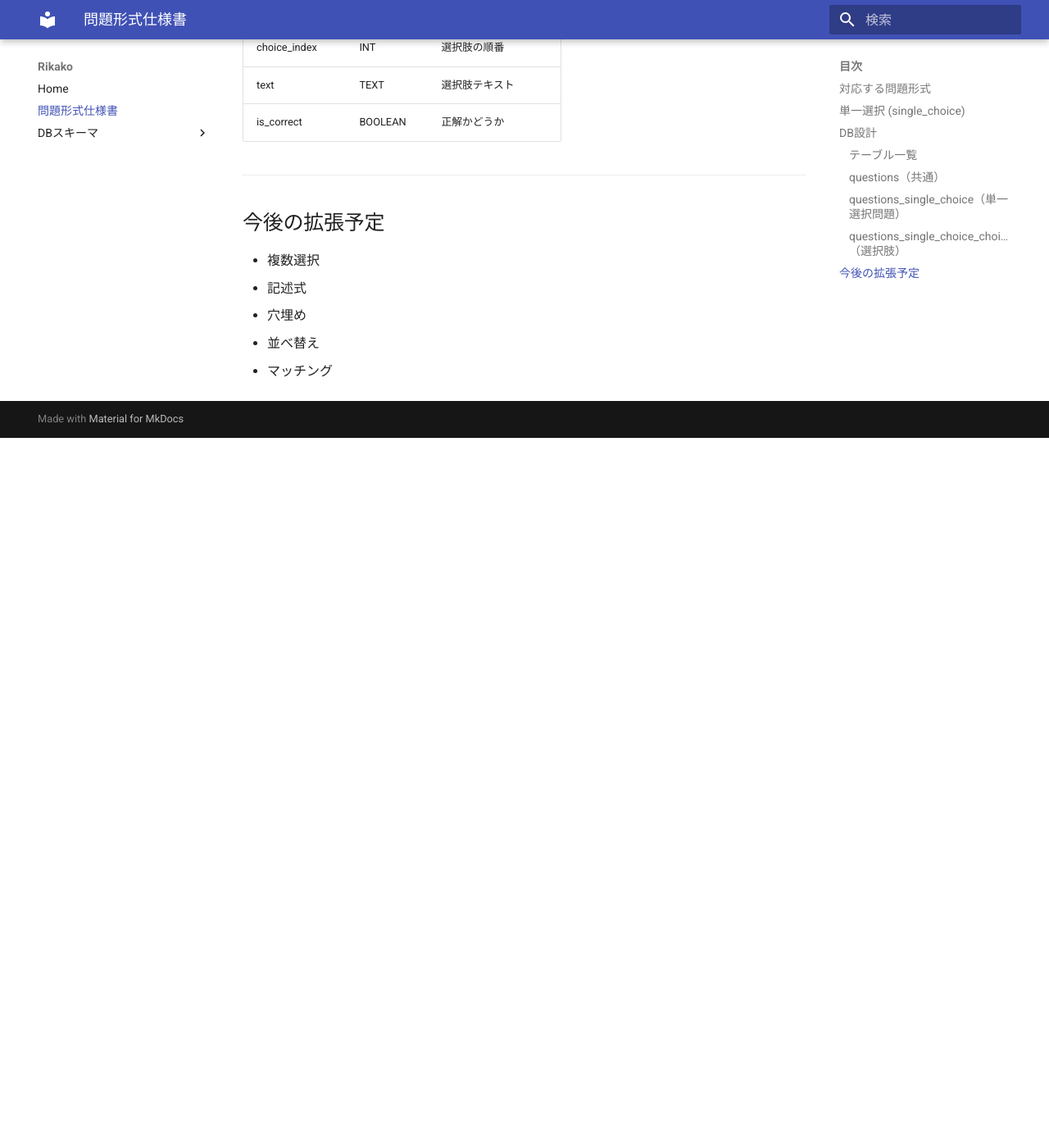
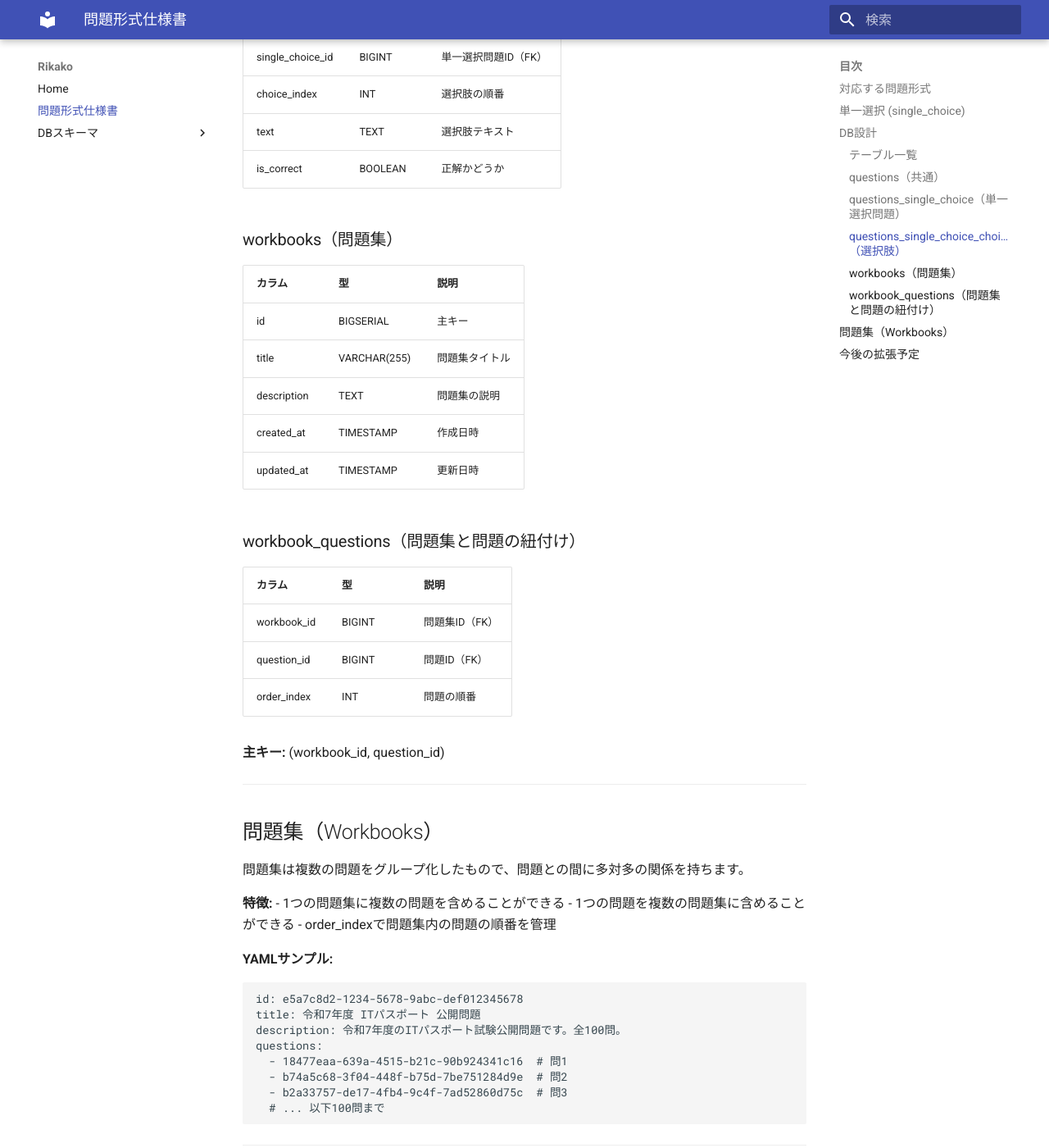
Before and after one commit to takoikatakotako/rikako, an MkDocs documentation site: the page built from docs/question-types.md, in a window 1280 px wide and 1400 px high, scrolled down 2357 px. Shown: the whole window at 82% size. Built offline with MkDocs 1.6.1 and Material for MkDocs 9.7.7, drawn with Linux system fonts in a browser that asks for light colours; before the commit the page ends 2891 px from its top, so only the background shows below that; some of the changed text lies outside the part shown.

Commit message:
ドキュメントに問題集（workbooks）の情報を追記
Co-Authored-By: Claude Sonnet 4.5 <noreply@anthropic.com>

````diff
--- a/docs/question-types.md
+++ b/docs/question-types.md
@@ -60,6 +60,9 @@ explanation: |
 questions                         # 問題（共通）
 └── questions_single_choice       # 単一選択問題
     └── questions_single_choice_choices  # 選択肢
+
+workbooks                         # 問題集
+└── workbook_questions            # 問題集と問題の紐付け
 ```
 
 ### questions（共通）
@@ -92,6 +95,49 @@ questions                         # 問題（共通）
 | text | TEXT | 選択肢テキスト |
 | is_correct | BOOLEAN | 正解かどうか |
 
+### workbooks（問題集）
+
+| カラム | 型 | 説明 |
+|-------|-----|------|
+| id | BIGSERIAL | 主キー |
+| title | VARCHAR(255) | 問題集タイトル |
+| description | TEXT | 問題集の説明 |
+| created_at | TIMESTAMP | 作成日時 |
+| updated_at | TIMESTAMP | 更新日時 |
+
+### workbook_questions（問題集と問題の紐付け）
+
+| カラム | 型 | 説明 |
+|-------|-----|------|
+| workbook_id | BIGINT | 問題集ID（FK） |
+| question_id | BIGINT | 問題ID（FK） |
+| order_index | INT | 問題の順番 |
+
+**主キー:** (workbook_id, question_id)
+
+---
+
+## 問題集（Workbooks）
+
+問題集は複数の問題をグループ化したもので、問題との間に多対多の関係を持ちます。
+
+**特徴:**
+- 1つの問題集に複数の問題を含めることができる
+- 1つの問題を複数の問題集に含めることができる
+- order_indexで問題集内の問題の順番を管理
+
+**YAMLサンプル:**
+```yaml
+id: e5a7c8d2-1234-5678-9abc-def012345678
+title: 令和7年度 ITパスポート 公開問題
+description: 令和7年度のITパスポート試験公開問題です。全100問。
+questions:
+  - 18477eaa-639a-4515-b21c-90b924341c16  # 問1
+  - b74a5c68-3f04-448f-b75d-7be751284d9e  # 問2
+  - b2a33757-de17-4fb4-9c4f-7ad52860d75c  # 問3
+  # ... 以下100問まで
+```
+
 ---
 
 ## 今後の拡張予定
````
